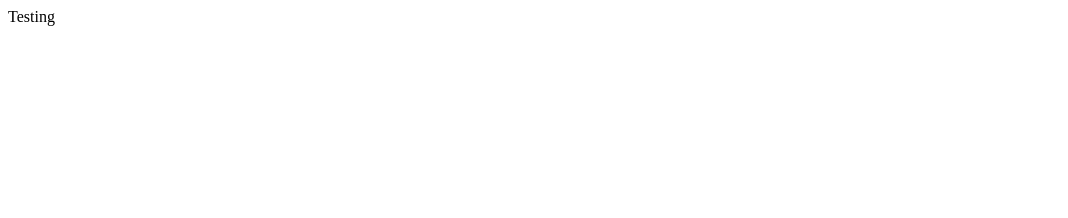
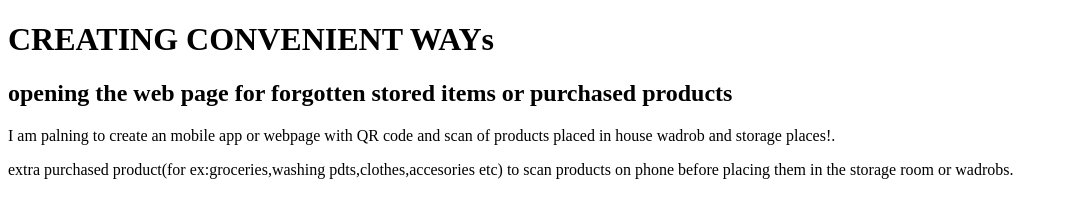
Before and after one commit to Annieleena/Code-testing, a plain HTML site: page index.HTML in a window 1280 px wide. Shown: the whole page, without its empty margins (0-1068 px from the left). Drawn offline with Linux system fonts and the light colour scheme.

Commit message:
Update index.HTML

```diff
--- a/index.HTML
+++ b/index.HTML
@@ -1 +1,12 @@
-<p>Testing</p>
+<!DOCTYPE html>
+<html>
+<body>
+
+<h1>CREATING CONVENIENT WAYs</h1>
+<h2>opening the web page for forgotten stored items or purchased products</h2>
+
+<p>I am palning to create an mobile app or webpage with QR code and scan of products placed in house wadrob and storage places!.</p>
+<p>extra purchased product(for ex:groceries,washing pdts,clothes,accesories etc) to scan products on phone before placing them in the storage room or wadrobs.
+
+</body>
+</html>
```
